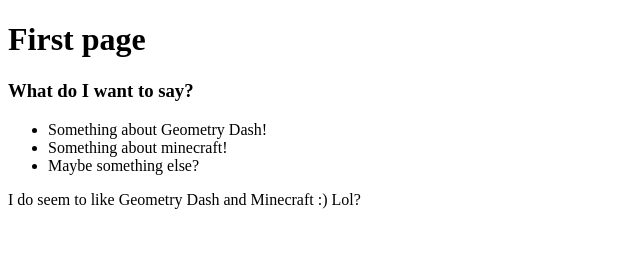
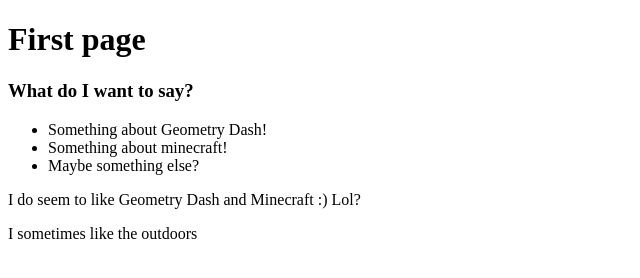
Before and after one commit to Oli-hacked-gaming-4-life/oliweb, a plain HTML site: page index.html in a window 1280 px wide. Shown: the whole page, without its empty margins (0-640 px from the left). Drawn offline with Linux system fonts and the light colour scheme.

Commit message:
Update index.html

```diff
--- a/index.html
+++ b/index.html
@@ -16,7 +16,7 @@
         <li>Maybe something else?</li>
     </ul>
 
-    <p>I do seem to like Geometry Dash and Minecraft :) Lol?</p>
-
+    <p>I do seem to like Geometry Dash and Minecraft :) Lol?<br></p>
+    I sometimes like the outdoors
     </body>
 </html>
```
